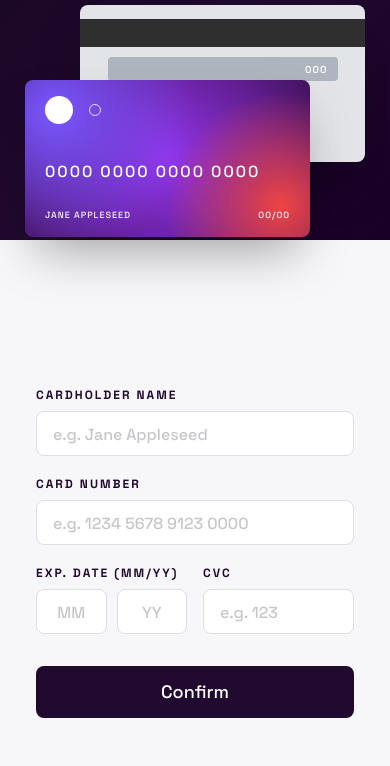
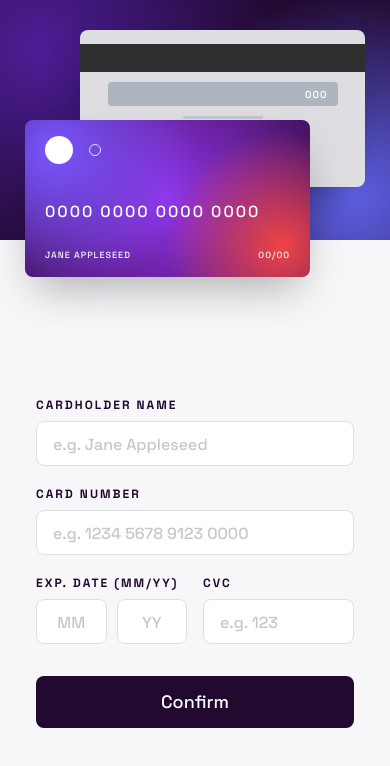
Before and after one commit to sravikumarr/MICRO-PROJECT-0086, a React (Create React App) app: page / in a window 390 px wide. Shown: the top 766 px of the page. Built offline with nearby package versions, Linux system fonts and the light colour scheme.

Commit message:
refine card positioning and layout alignment matching Figma reference

```diff
--- a/src/App.css
+++ b/src/App.css
@@ -3,17 +3,22 @@
   min-height: 100vh;
   width: 100%;
   background-color: #f7f7f9;
+  position: relative;
+  overflow-x: hidden;
 }
 
 .card-section {
-  width: 480px;
-  min-width: 480px;
-  background: linear-gradient(135deg, #1b0726 0%, #21092f 45%, #180026 100%);
+  width: 33vw;
+  min-width: 360px;
+  max-width: 480px;
+  min-height: 100vh;
+  background: radial-gradient(circle at 10% 20%, #4c1d95 0%, transparent 60%),
+              radial-gradient(circle at 90% 80%, #6366f1 0%, transparent 50%),
+              #21092f;
   position: relative;
   display: flex;
-  justify-content: center;
   align-items: center;
-  overflow: visible;
+  flex-shrink: 0;
 }
 
 .form-section {
@@ -21,17 +26,35 @@
   display: flex;
   justify-content: center;
   align-items: center;
-  padding: 40px 24px;
+  padding: 40px 40px 40px 180px;
+  min-height: 100vh;
+}
+
+/* ================= RESPONSIVE ================= */
+@media (max-width: 1280px) {
+  .card-section {
+    width: 360px;
+    min-width: 360px;
+  }
+
+  .form-section {
+    padding-left: 140px;
+  }
 }
 
 @media (max-width: 1024px) {
   .card-section {
-    width: 380px;
-    min-width: 380px;
+    width: 320px;
+    min-width: 320px;
+  }
+
+  .form-section {
+    padding-left: 100px;
+    padding-right: 24px;
   }
 }
 
-@media (max-width: 768px) {
+@media (max-width: 860px) {
   .app-container {
     flex-direction: column;
   }
@@ -39,10 +62,15 @@
   .card-section {
     width: 100%;
     min-width: 100%;
+    max-width: 100%;
+    min-height: 240px;
     height: 240px;
+    justify-content: center;
+    align-items: flex-start;
   }
 
   .form-section {
-    padding: 60px 20px 40px;
+    padding: 80px 20px 40px;
+    min-height: auto;
   }
 }
--- a/src/components/CreditCard.css
+++ b/src/components/CreditCard.css
@@ -1,17 +1,22 @@
 .cards-wrapper {
-  position: relative;
+  position: absolute;
+  right: -180px;
+  top: 50%;
+  transform: translateY(-50%);
   width: 540px;
   height: 520px;
   display: flex;
   flex-direction: column;
+  pointer-events: none;
 }
 
 .card {
   width: 447px;
   height: 245px;
   border-radius: 12px;
-  box-shadow: 0 25px 50px -12px rgba(0, 0, 0, 0.35);
+  box-shadow: 0 30px 60px -15px rgba(0, 0, 0, 0.35);
   user-select: none;
+  pointer-events: auto;
 }
 
 /* ================= FRONT CARD ================= */
@@ -62,7 +67,7 @@
 }
 
 .card-number {
-  font-size: 26px;
+  font-size: 28px;
   letter-spacing: 3.5px;
   font-weight: 500;
   color: #ffffff;
@@ -98,7 +103,7 @@
   bottom: 0;
   right: 0;
   z-index: 1;
-  background-color: #e3e4e8;
+  background-color: #dedee2;
   padding-top: 24px;
   box-sizing: border-box;
   display: flex;
@@ -120,7 +125,7 @@
   display: flex;
   align-items: center;
   justify-content: flex-end;
-  padding: 0 16px;
+  padding: 0 18px;
   box-sizing: border-box;
 }
 
@@ -136,7 +141,7 @@
   flex-direction: column;
   gap: 5px;
   align-items: center;
-  margin-top: 20px;
+  margin-top: 24px;
 }
 
 .back-line {
@@ -158,8 +163,9 @@
 }
 
 /* ================= RESPONSIVE ================= */
-@media (max-width: 1200px) {
+@media (max-width: 1280px) {
   .cards-wrapper {
+    right: -130px;
     width: 480px;
     height: 460px;
   }
@@ -204,14 +210,18 @@
   }
 
   .card-back-lines {
-    margin-top: 16px;
+    margin-top: 18px;
   }
 }
 
-@media (max-width: 768px) {
+@media (max-width: 860px) {
   .cards-wrapper {
+    position: relative;
+    right: auto;
+    top: 30px;
+    transform: none;
     width: 340px;
-    height: 260px;
+    height: 250px;
     margin: 0 auto;
   }
 
@@ -219,6 +229,7 @@
     width: 285px;
     height: 157px;
     border-radius: 8px;
+    box-shadow: 0 20px 40px -10px rgba(0, 0, 0, 0.3);
   }
 
   .card-front {
@@ -250,7 +261,7 @@
   }
 
   .card-back {
-    top: 15px;
+    top: 0;
     right: 0;
     bottom: auto;
     padding-top: 14px;
```
